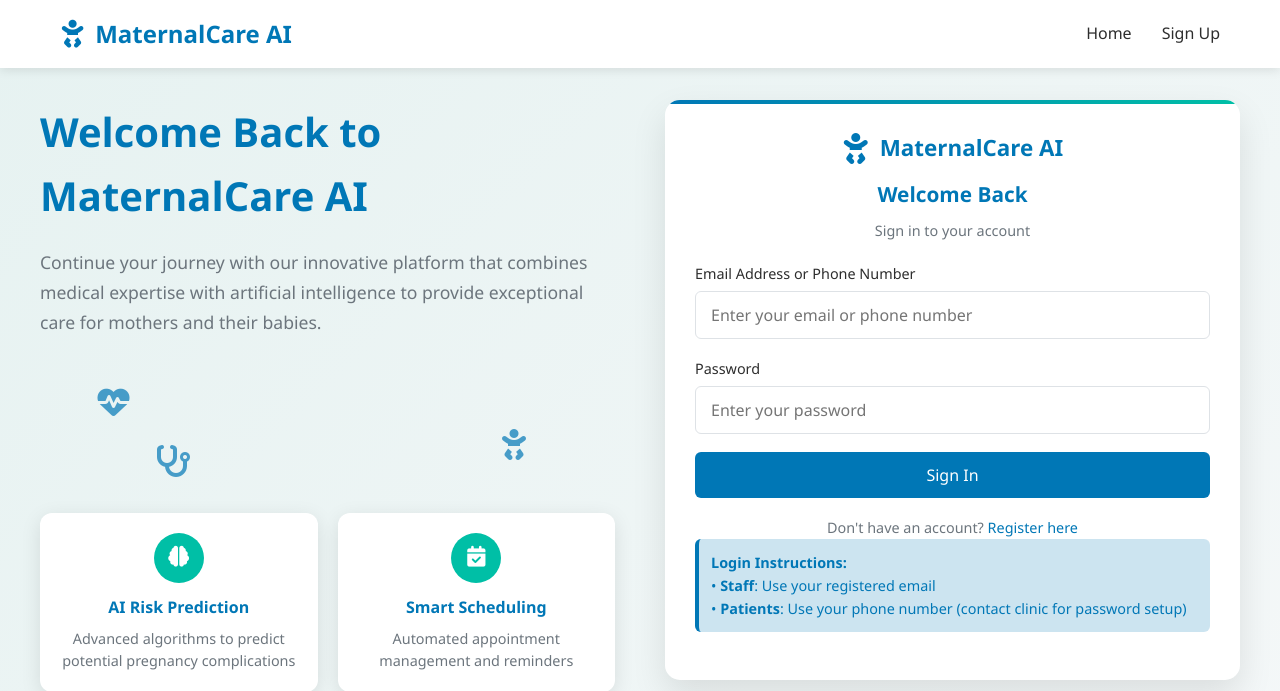
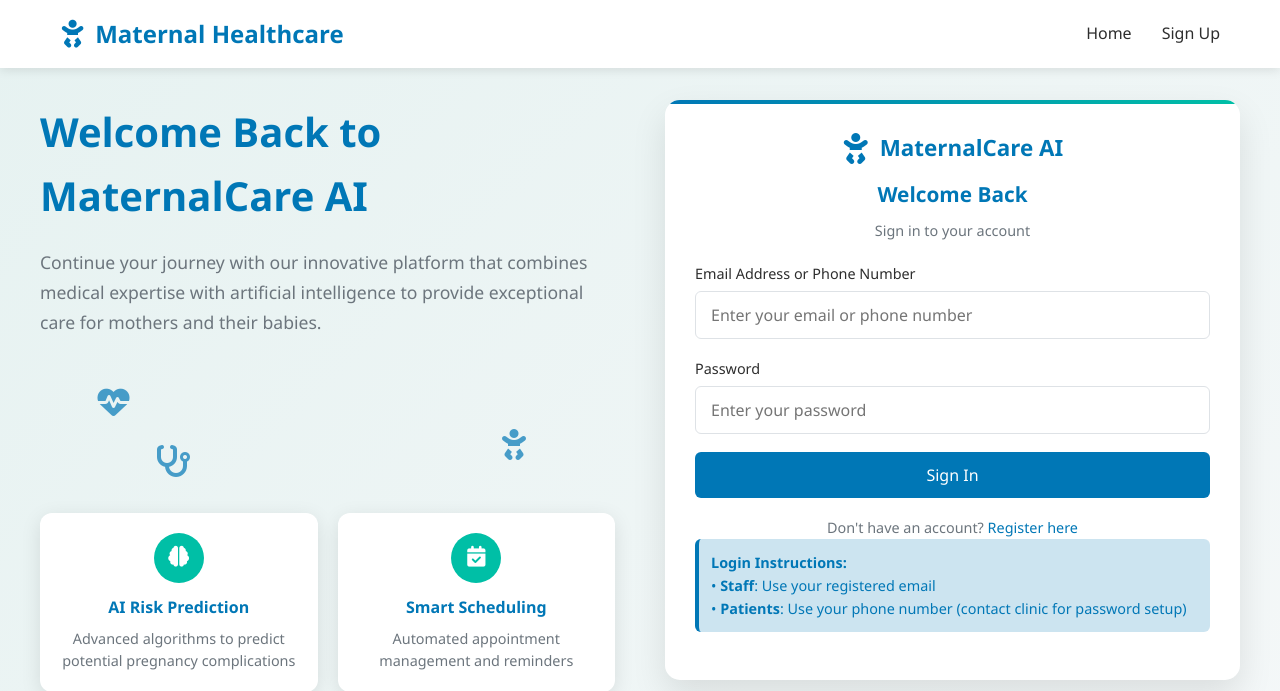
Before and after one commit to ukvalens/mothercare, a PHP site: page /login.php in a window 1280 px wide. Shown: the top 691 px of the page. Run offline with PHP 8.4, Linux system fonts and the light colour scheme.

Commit message:
website title changed here

```diff
--- a/login.php
+++ b/login.php
@@ -79,7 +79,7 @@ if ($_SERVER['REQUEST_METHOD'] == 'POST') {
 <head>
     <meta charset="UTF-8">
     <meta name="viewport" content="width=device-width, initial-scale=1.0">
-    <title>Login - MaternalCare AI</title>
+    <title>Login - MaternalCare </title>
     <link rel="stylesheet" href="https://cdnjs.cloudflare.com/ajax/libs/font-awesome/6.4.0/css/all.min.css">
     <style>
         :root {
@@ -624,7 +624,7 @@ if ($_SERVER['REQUEST_METHOD'] == 'POST') {
         <div class="header-container">
             <a href="index.php" class="logo">
                 <i class="fas fa-baby"></i>
-                <span>MaternalCare AI</span>
+                <span>Maternal Healthcare</span>
             </a>
             <nav>
                 <ul class="nav-menu">
```
